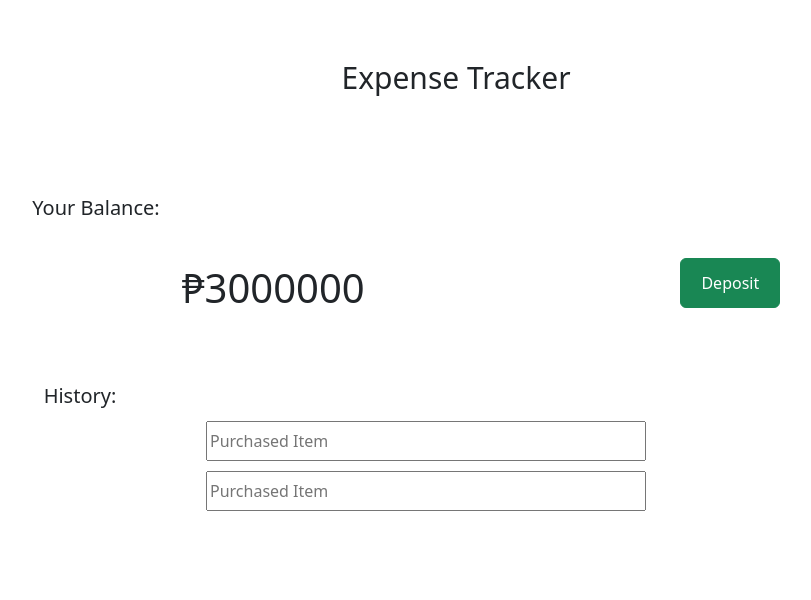
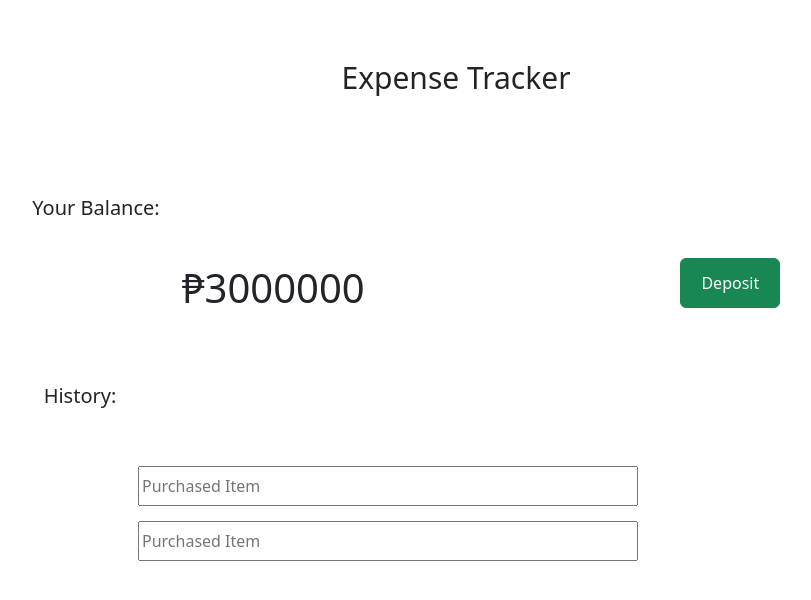
Before and after one commit to Joma-15/Expense-tracker-, a React (Vite) app: page / in a window 1280 px wide. Shown: the top 600 px of the page, without its empty margins (184-995 px from the left). Built offline with nearby package versions, Linux system fonts and the light colour scheme.

Commit message:
fixed the alignment of the input field

```diff
--- a/src/components/style.css
+++ b/src/components/style.css
@@ -31,19 +31,14 @@ p{
     width: 100px;
 }
 
-
-.History_container {
+.History_container{
     display: flex;
     flex-direction: column;
-    gap: 10px;
-    max-width: 500px;
-    margin-left: 50vh;
-    padding-right: 60px;
-    padding-bottom: 60px;
-    margin: 0 auto;
-    margin-top: -45px; /* Adjust to move it upwards */
+    align-items: center;
+    padding-right: 17vh;
+    gap: 15px;
 }
-
-input {
+input{
+    width: 500px;
     height: 40px;
 }
```
Also changed, not shown: src/components/History.tsx (line endings or trailing spaces).
